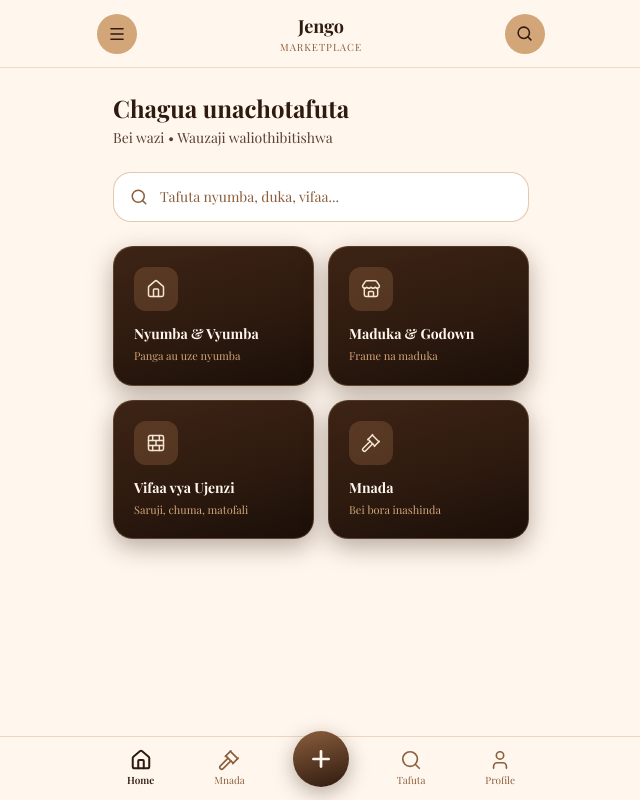
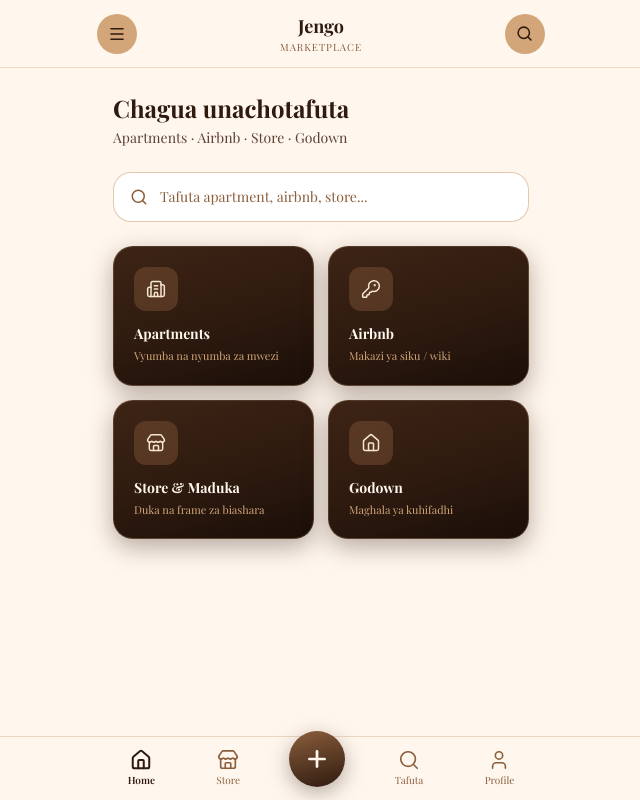
Before and after one commit to xrayssad/Jengo, a Next.js app in the folder frontend/: page /home in a window 1280 px wide. Shown: the whole page, without its empty margins (319-959 px from the left). Built offline with nearby package versions, Linux system fonts and the light colour scheme; a web font is replaced by a local one.

Commit message:
Remove Mnada; add Apartments, Airbnb, Store; clean landing CTAs

```diff
--- /dev/null
+++ b/frontend/src/app/airbnb/page.tsx
@@ -0,0 +1,66 @@
+"use client";
+
+import { ArrowLeft, MapPin, BadgeCheck, Heart, KeyRound } from "lucide-react";
+import Link from "next/link";
+
+const listings = [
+  { id: 1, title: "Studio ya wageni Masaki", price: "85,000", period: "/usiku", location: "Masaki, Dar", verified: true },
+  { id: 2, title: "Apartment 1BR Mikocheni", price: "120,000", period: "/usiku", location: "Mikocheni, Dar", verified: true },
+  { id: 3, title: "Chumba kizuri City Centre", price: "55,000", period: "/usiku", location: "Posta, Dar", verified: false },
+  { id: 4, title: "Villa ndogo Mbezi Beach", price: "250,000", period: "/usiku", location: "Mbezi Beach, Dar", verified: true },
+];
+
+export default function AirbnbPage() {
+  return (
+    <main className="min-h-screen pb-8" style={{ backgroundColor: "#FFF6ED" }}>
+      <header className="sticky top-0 z-20 px-4 py-3.5 glass" style={{ borderBottom: "1px solid rgba(210,166,121,0.4)" }}>
+        <div className="max-w-md mx-auto flex items-center gap-3">
+          <Link href="/home" className="btn-secondary w-10 h-10 rounded-full flex items-center justify-center shadow-warm-sm">
+            <ArrowLeft size={18} strokeWidth={2.2} />
+          </Link>
+          <div>
+            <h1 className="text-lg font-bold" style={{ color: "#2E1A0F" }}>Airbnb</h1>
+            <p className="text-xs" style={{ color: "#5C4033" }}>Makazi ya muda mfupi</p>
+          </div>
+        </div>
+      </header>
+
+      <div className="max-w-md mx-auto px-4 pt-4 space-y-3">
+        {listings.map((item) => (
+          <Link
+            key={item.id}
+            href={`/tangazo/${item.id}`}
+            className="card-lift block rounded-[18px] overflow-hidden"
+            style={{ backgroundColor: "white", border: "1px solid rgba(61,36,21,0.15)", boxShadow: "0 4px 16px rgba(46,26,15,0.07)" }}
+          >
+            <div className="h-36 flex items-center justify-center" style={{ background: "linear-gradient(165deg, #3D2415, #2E1A0F)" }}>
+              <KeyRound size={40} color="#D2A679" strokeWidth={1.5} />
+            </div>
+            <div className="p-4">
+              <div className="flex items-start justify-between gap-2">
+                <div>
+                  <div className="flex items-center gap-1.5 mb-1">
+                    {item.verified && (
+                      <span className="flex items-center gap-0.5 text-[10px] font-medium" style={{ color: "#8B5E3C" }}>
+                        <BadgeCheck size={12} /> Amethibitishwa
+                      </span>
+                    )}
+                  </div>
+                  <h3 className="font-bold text-[15px]" style={{ color: "#2E1A0F" }}>{item.title}</h3>
+                  <div className="flex items-center gap-1 mt-1">
+                    <MapPin size={12} color="#8B5E3C" />
+                    <span className="text-xs" style={{ color: "#5C4033" }}>{item.location}</span>
+                  </div>
+                </div>
+                <div className="text-right shrink-0">
+                  <p className="font-bold text-[15px]" style={{ color: "#2E1A0F" }}>TZS {item.price}</p>
+                  <p className="text-xs" style={{ color: "#5C4033" }}>{item.period}</p>
+                </div>
+              </div>
+            </div>
+          </Link>
+        ))}
+      </div>
+    </main>
+  );
+}
--- a/frontend/src/app/home/page.tsx
+++ b/frontend/src/app/home/page.tsx
@@ -1,14 +1,14 @@
 "use client";
 
-import { Home, Store, BrickWall, Gavel, Search, Plus, User, Menu } from "lucide-react";
+import { Home, Store, Building2, KeyRound, Search, Plus, User, Menu } from "lucide-react";
 import Link from "next/link";
 import { useState } from "react";
 
 const categories = [
-  { title: "Nyumba & Vyumba", description: "Panga au uze nyumba", icon: Home, href: "/nyumba" },
-  { title: "Maduka & Godown", description: "Frame na maduka", icon: Store, href: "/maduka" },
-  { title: "Vifaa vya Ujenzi", description: "Saruji, chuma, matofali", icon: BrickWall, href: "/vifaa" },
-  { title: "Mnada", description: "Bei bora inashinda", icon: Gavel, href: "/mnada" },
+  { title: "Apartments", description: "Vyumba na nyumba za mwezi", icon: Building2, href: "/nyumba" },
+  { title: "Airbnb", description: "Makazi ya siku / wiki", icon: KeyRound, href: "/airbnb" },
+  { title: "Store & Maduka", description: "Duka na frame za biashara", icon: Store, href: "/maduka" },
+  { title: "Godown", description: "Maghala ya kuhifadhi", icon: Home, href: "/maduka" },
 ];
 
 export default function HomePage() {
@@ -31,8 +31,8 @@ export default function HomePage() {
         </div>
         {menuOpen && (
           <div className="max-w-md mx-auto mt-3 rounded-2xl overflow-hidden" style={{ backgroundColor: "white", border: "1.5px solid #3D2415" }}>
-            <Link href="/profile" onClick={() => setMenuOpen(false)} className="block px-4 py-3.5 text-sm font-medium border-b" style={{ color: "#2E1A0F", borderColor: "rgba(61,36,21,0.1)" }}>Profile</Link>
-            <Link href="/weka-tangazo" onClick={() => setMenuOpen(false)} className="block px-4 py-3.5 text-sm font-medium border-b" style={{ color: "#2E1A0F", borderColor: "rgba(61,36,21,0.1)" }}>Weka Tangazo</Link>
+            <Link href="/profile" onClick={() => setMenuOpen(false)} className="block px-4 py-3.5 text-sm font-medium" style={{ color: "#2E1A0F", borderBottom: "1px solid rgba(61,36,21,0.1)" }}>Profile</Link>
+            <Link href="/weka-tangazo" onClick={() => setMenuOpen(false)} className="block px-4 py-3.5 text-sm font-medium" style={{ color: "#2E1A0F", borderBottom: "1px solid rgba(61,36,21,0.1)" }}>Weka Tangazo</Link>
             <Link href="/login" onClick={() => setMenuOpen(false)} className="block px-4 py-3.5 text-sm font-medium" style={{ color: "#A6452E" }}>Tokaa</Link>
           </div>
         )}
@@ -40,19 +40,27 @@ export default function HomePage() {
 
       <div className="max-w-md mx-auto px-4 pt-6">
         <h2 className="text-2xl font-bold mb-1" style={{ color: "#2E1A0F" }}>Chagua unachotafuta</h2>
-        <p className="text-sm mb-6" style={{ color: "#5C4033" }}>Bei wazi • Wauzaji waliothibitishwa</p>
+        <p className="text-sm mb-6" style={{ color: "#5C4033" }}>Apartments · Airbnb · Store · Godown</p>
 
         <Link href="/search" className="flex items-center gap-3 px-4 py-3.5 mb-6 rounded-[18px]" style={{ backgroundColor: "white", border: "1.5px solid rgba(210,166,121,0.6)" }}>
           <Search size={18} color="#8B5E3C" />
-          <span className="text-sm" style={{ color: "#8B5E3C" }}>Tafuta nyumba, duka, vifaa...</span>
+          <span className="text-sm" style={{ color: "#8B5E3C" }}>Tafuta apartment, airbnb, store...</span>
         </Link>
 
         <div className="grid grid-cols-2 gap-3.5">
           {categories.map((cat) => {
             const Icon = cat.icon;
             return (
-              <Link key={cat.title} href={cat.href} className="card-lift text-left p-5 rounded-[20px] relative overflow-hidden"
-                style={{ background: "linear-gradient(165deg, #3D2415 0%, #2E1A0F 55%, #1A0F08 100%)", border: "1px solid rgba(210,166,121,0.25)", boxShadow: "0 8px 24px rgba(46,26,15,0.35)" }}>
+              <Link
+                key={cat.title}
+                href={cat.href}
+                className="card-lift text-left p-5 rounded-[20px] relative overflow-hidden"
+                style={{
+                  background: "linear-gradient(165deg, #3D2415 0%, #2E1A0F 55%, #1A0F08 100%)",
+                  border: "1px solid rgba(210,166,121,0.25)",
+                  boxShadow: "0 8px 24px rgba(46,26,15,0.35)",
+                }}
+              >
                 <div className="relative z-10">
                   <div className="w-11 h-11 rounded-xl flex items-center justify-center mb-3" style={{ background: "rgba(139,94,60,0.4)" }}>
                     <Icon size={20} color="#F5E6D3" strokeWidth={1.8} />
@@ -66,15 +74,16 @@ export default function HomePage() {
         </div>
       </div>
 
+      {/* Bottom nav – bila Mnada */}
       <nav className="fixed bottom-0 left-0 right-0 z-40 glass" style={{ borderTop: "1px solid rgba(210,166,121,0.4)" }}>
         <div className="max-w-md mx-auto flex items-center justify-around py-2">
           <Link href="/home" className="flex flex-col items-center gap-0.5 py-1 px-3">
             <Home size={22} color="#2E1A0F" strokeWidth={2.2} />
             <span className="text-[10px] font-semibold" style={{ color: "#2E1A0F" }}>Home</span>
           </Link>
-          <Link href="/mnada" className="flex flex-col items-center gap-0.5 py-1 px-3">
-            <Gavel size={22} color="#8B5E3C" strokeWidth={1.8} />
-            <span className="text-[10px]" style={{ color: "#8B5E3C" }}>Mnada</span>
+          <Link href="/maduka" className="flex flex-col items-center gap-0.5 py-1 px-3">
+            <Store size={22} color="#8B5E3C" strokeWidth={1.8} />
+            <span className="text-[10px]" style={{ color: "#8B5E3C" }}>Store</span>
           </Link>
           <Link href="/weka-tangazo" className="w-14 h-14 -mt-5 rounded-full flex items-center justify-center"
             style={{ background: "linear-gradient(165deg, #8B5E3C, #2E1A0F)", boxShadow: "0 6px 20px rgba(46,26,15,0.35)" }}>
--- a/frontend/src/app/page.tsx
+++ b/frontend/src/app/page.tsx
@@ -4,44 +4,44 @@ import { useEffect, useState } from "react";
 import Link from "next/link";
 import Image from "next/image";
 import {
-  Home, Store, BrickWall, Gavel, ArrowRight, Shield,
-  BadgeCheck, Search, MapPin, Users, Building2, ChevronRight
+  Home, Store, Building2, KeyRound, ArrowRight, Shield,
+  BadgeCheck, Search, MapPin, Users, ChevronRight
 } from "lucide-react";
 
 const heroSlides = [
-  { img: "/real/room.jpg", label: "Nyumba Salama" },
-  { img: "/real/shop.jpg", label: "Maduka & Godown" },
-  { img: "/real/materials.jpg", label: "Vifaa vya Ujenzi" },
-  { img: "/real/market.jpg", label: "Mnada Rahisi" },
+  { img: "/real/room.jpg", label: "Apartments" },
+  { img: "/real/apartment.jpg", label: "Airbnb" },
+  { img: "/real/shop.jpg", label: "Store" },
+  { img: "/real/warehouse.jpg", label: "Maduka & Godown" },
 ];
 
 const services = [
   {
-    icon: Home,
-    title: "Nyumba & Vyumba",
-    desc: "Tafuta chumba, apartment au nyumba ya kupanga. Bei wazi, wenye nyumba waliothibitishwa.",
+    icon: Building2,
+    title: "Apartments",
+    desc: "Vyumba na apartment za kupanga kwa mwezi — bei wazi, wenye nyumba waliothibitishwa.",
     img: "/real/apartment.jpg",
     href: "/register",
   },
   {
-    icon: Store,
-    title: "Maduka & Godown",
-    desc: "Frame za maduka, showroom na godown za biashara — karibu na soko lako.",
-    img: "/real/warehouse.jpg",
+    icon: KeyRound,
+    title: "Airbnb",
+    desc: "Makazi ya muda mfupi: siku, wiki au likizo. Ideal kwa wageni na safari.",
+    img: "/real/room.jpg",
     href: "/register",
   },
   {
-    icon: BrickWall,
-    title: "Vifaa vya Ujenzi",
-    desc: "Saruji, chuma, matofali na vifaa vingine kutoka wauzaji wa uhakika.",
-    img: "/real/materials.jpg",
+    icon: Store,
+    title: "Store & Maduka",
+    desc: "Maduka, frame na nafasi za biashara — panga au uze duka lako.",
+    img: "/real/shop.jpg",
     href: "/register",
   },
   {
-    icon: Gavel,
-    title: "Mnada",
-    desc: "Shindana kwa bei bora. Mnada wa nyumba, maduka na vifaa — uwazi kamili.",
-    img: "/real/market.jpg",
+    icon: Home,
+    title: "Godown",
+    desc: "Maghala na godown za kuhifadhi bidhaa — karibu na barabara kuu.",
+    img: "/real/warehouse.jpg",
     href: "/register",
   },
 ];
@@ -65,10 +65,11 @@ export default function LandingPage() {
 
   return (
     <main className="min-h-screen overflow-x-hidden" style={{ backgroundColor: "#FFF6ED" }}>
+      {/* Header – Ingia + Jisajili tu (hakuna duplicate) */}
       <header
         className="fixed top-0 left-0 right-0 z-50 px-4 py-3"
         style={{
-          backgroundColor: "rgba(255,246,237,0.88)",
+          backgroundColor: "rgba(255,246,237,0.9)",
           backdropFilter: "blur(16px)",
           borderBottom: "1px solid rgba(210,166,121,0.25)",
         }}
@@ -84,20 +85,25 @@ export default function LandingPage() {
             </div>
           </div>
           <div className="flex items-center gap-2">
-            <Link href="/login" className="text-sm font-semibold px-4 py-2" style={{ color: "#2E1A0F" }}>Ingia</Link>
-            <Link href="/register" className="text-sm font-semibold px-5 py-2.5 rounded-full transition-transform hover:scale-[1.03]"
-              style={{ backgroundColor: "#2E1A0F", color: "#FFF6ED", boxShadow: "0 4px 14px rgba(46,26,15,0.25)" }}>
+            <Link href="/login" className="text-sm font-semibold px-3 py-2" style={{ color: "#2E1A0F" }}>
+              Ingia
+            </Link>
+            <Link
+              href="/register"
+              className="text-sm font-semibold px-5 py-2.5 rounded-full transition-transform hover:scale-[1.03]"
+              style={{ backgroundColor: "#2E1A0F", color: "#FFF6ED", boxShadow: "0 4px 14px rgba(46,26,15,0.25)" }}
+            >
               Jisajili
             </Link>
           </div>
         </div>
       </header>
 
-      {/* HERO – picha za kweli */}
+      {/* Hero */}
       <section className="relative pt-16 min-h-[85vh] flex flex-col justify-end overflow-hidden">
         <div className="absolute inset-0">
           {heroSlides.map((s, i) => (
-            <div key={s.img} className="absolute inset-0 transition-opacity duration-[1200ms]" style={{ opacity: slide === i ? 1 : 0 }}>
+            <div key={s.img + i} className="absolute inset-0 transition-opacity duration-[1200ms]" style={{ opacity: slide === i ? 1 : 0 }}>
               <Image
                 src={s.img}
                 alt={s.label}
@@ -111,42 +117,54 @@ export default function LandingPage() {
               />
             </div>
           ))}
-          <div className="absolute inset-0" style={{
-            background: "linear-gradient(to top, #1A0F08 0%, rgba(26,15,8,0.7) 40%, rgba(26,15,8,0.25) 70%, rgba(46,26,15,0.15) 100%)",
-          }} />
+          <div
+            className="absolute inset-0"
+            style={{
+              background: "linear-gradient(to top, #1A0F08 0%, rgba(26,15,8,0.72) 40%, rgba(26,15,8,0.25) 70%, transparent 100%)",
+            }}
+          />
         </div>
 
         <div className={`relative z-10 max-w-5xl mx-auto px-4 pb-12 w-full transition-all duration-700 ${mounted ? "opacity-100 translate-y-0" : "opacity-0 translate-y-6"}`}>
-          <p className="text-xs font-semibold tracking-[0.25em] uppercase mb-3" style={{ color: "#D2A679" }}>Marketplace ya Tanzania</p>
+          <p className="text-xs font-semibold tracking-[0.25em] uppercase mb-3" style={{ color: "#D2A679" }}>
+            Marketplace ya Tanzania
+          </p>
           <h1 className="text-3xl sm:text-4xl md:text-5xl font-bold leading-[1.15] mb-4 max-w-xl" style={{ color: "#FFF6ED" }}>
-            Nyumba, maduka na vifaa — yote mahali pamoja
+            Apartments, Airbnb na Store — mahali pamoja
           </h1>
           <p className="text-sm sm:text-base leading-relaxed mb-8 max-w-md" style={{ color: "rgba(255,246,237,0.85)" }}>
-            Jengo inaunganisha wapangaji, wenye nyumba na wauzaji wa vifaa. Tafuta, weka tangazo, au shiriki mnada — kwa uaminifu na urahisi.
+            Panga nyumba au apartment, book Airbnb kwa siku, au pata duka na godown. Bei wazi, wamiliki waliothibitishwa.
           </p>
-          <div className="flex flex-col sm:flex-row gap-3">
-            <Link href="/register" className="inline-flex items-center justify-center gap-2 py-4 px-8 rounded-[16px] font-semibold text-[15px] transition-transform hover:scale-[1.03]"
-              style={{ backgroundColor: "#D2A679", color: "#2E1A0F", boxShadow: "0 8px 24px rgba(210,166,121,0.35)" }}>
-              Anza Bure <ArrowRight size={18} />
-            </Link>
-            <Link href="/login" className="inline-flex items-center justify-center py-4 px-8 rounded-[16px] font-semibold text-[15px]"
-              style={{ backgroundColor: "rgba(255,246,237,0.12)", color: "#FFF6ED", border: "1.5px solid rgba(255,246,237,0.35)", backdropFilter: "blur(8px)" }}>
-              Nina akaunti
-            </Link>
-          </div>
+          {/* CTA moja tu kwenye hero */}
+          <Link
+            href="/register"
+            className="inline-flex items-center justify-center gap-2 py-4 px-8 rounded-[16px] font-semibold text-[15px] transition-transform hover:scale-[1.03]"
+            style={{ backgroundColor: "#D2A679", color: "#2E1A0F", boxShadow: "0 8px 24px rgba(210,166,121,0.35)" }}
+          >
+            Anza Bure <ArrowRight size={18} />
+          </Link>
           <div className="flex gap-2 mt-8">
             {heroSlides.map((_, i) => (
-              <button key={i} onClick={() => setSlide(i)} className="h-1.5 rounded-full transition-all duration-300"
-                style={{ width: slide === i ? 24 : 8, backgroundColor: slide === i ? "#D2A679" : "rgba(255,246,237,0.35)" }} />
+              <button
+                key={i}
+                onClick={() => setSlide(i)}
+                className="h-1.5 rounded-full transition-all duration-300"
+                style={{
+                  width: slide === i ? 24 : 8,
+                  backgroundColor: slide === i ? "#D2A679" : "rgba(255,246,237,0.35)",
+                }}
+              />
             ))}
           </div>
         </div>
       </section>
 
-      {/* STATS */}
+      {/* Stats */}
       <section className="relative z-10 -mt-6 px-4">
-        <div className="max-w-5xl mx-auto grid grid-cols-2 sm:grid-cols-4 gap-3 rounded-[22px] p-4 sm:p-5"
-          style={{ backgroundColor: "white", border: "1px solid rgba(61,36,21,0.1)", boxShadow: "0 16px 40px rgba(46,26,15,0.1)" }}>
+        <div
+          className="max-w-5xl mx-auto grid grid-cols-2 sm:grid-cols-4 gap-3 rounded-[22px] p-4"
+          style={{ backgroundColor: "white", border: "1px solid rgba(61,36,21,0.1)", boxShadow: "0 16px 40px rgba(46,26,15,0.1)" }}
+        >
           {stats.map((s) => (
             <div key={s.label} className="text-center py-2">
               <s.icon size={20} color="#8B5E3C" className="mx-auto mb-1.5" />
@@ -157,22 +175,25 @@ export default function LandingPage() {
         </div>
       </section>
 
-      {/* SERVICES */}
+      {/* Services – Apartments, Airbnb, Store, Godown */}
       <section className="px-4 py-14 max-w-5xl mx-auto">
         <div className="text-center mb-8">
           <p className="text-xs font-semibold tracking-[0.2em] uppercase mb-2" style={{ color: "#8B5E3C" }}>Huduma zetu</p>
-          <h2 className="text-2xl sm:text-3xl font-bold" style={{ color: "#2E1A0F" }}>Kila kitu unachohitaji</h2>
+          <h2 className="text-2xl sm:text-3xl font-bold" style={{ color: "#2E1A0F" }}>Unachoweza kupata</h2>
           <p className="text-sm mt-2 max-w-md mx-auto" style={{ color: "#5C4033" }}>
-            Kutoka chumba cha kupanga hadi vifaa vya ujenzi — jukwaa moja linatosha
+            Makazi ya muda mrefu, Airbnb, maduka na godown
           </p>
         </div>
         <div className="grid sm:grid-cols-2 gap-4">
           {services.map((svc) => {
             const Icon = svc.icon;
             return (
-              <Link key={svc.title} href={svc.href}
+              <Link
+                key={svc.title}
+                href={svc.href}
                 className="group relative rounded-[22px] overflow-hidden transition-all duration-300 hover:-translate-y-1.5"
-                style={{ boxShadow: "0 8px 28px rgba(46,26,15,0.1)", border: "1px solid rgba(61,36,21,0.12)" }}>
+                style={{ boxShadow: "0 8px 28px rgba(46,26,15,0.1)", border: "1px solid rgba(61,36,21,0.12)" }}
+              >
                 <div className="relative h-48 overflow-hidden">
                   <Image src={svc.img} alt={svc.title} fill className="object-cover transition-transform duration-500 group-hover:scale-110" />
                   <div className="absolute inset-0" style={{ background: "linear-gradient(to top, rgba(26,15,8,0.8) 0%, transparent 60%)" }} />
@@ -195,61 +216,55 @@ export default function LandingPage() {
         </div>
       </section>
 
-      {/* STEPS */}
+      {/* Hatua 3 */}
       <section className="px-4 py-12" style={{ backgroundColor: "rgba(210,166,121,0.12)" }}>
         <div className="max-w-5xl mx-auto">
           <div className="text-center mb-8">
-            <p className="text-xs font-semibold tracking-[0.2em] uppercase mb-2" style={{ color: "#8B5E3C" }}>Rahisi</p>
-            <h2 className="text-2xl sm:text-3xl font-bold" style={{ color: "#2E1A0F" }}>Hatua 3 tu</h2>
+            <h2 className="text-2xl font-bold" style={{ color: "#2E1A0F" }}>Hatua 3 tu</h2>
           </div>
           <div className="grid sm:grid-cols-3 gap-5">
             {[
-              { n: "01", t: "Jisajili bure", d: "Fungua akaunti kwa namba ya simu — hakuna ada ya kujiunga." },
-              { n: "02", t: "Tafuta au weka", d: "Chagua kategoria, tafuta kinachohitajika, au weka tangazo lako." },
-              { n: "03", t: "Wasiliana", d: "Tuma ombi au piga simu — maliza biashara kwa uaminifu." },
+              { n: "01", t: "Jisajili bure", d: "Fungua akaunti kwa namba ya simu." },
+              { n: "02", t: "Chagua kategoria", d: "Apartment, Airbnb, Store au Godown." },
+              { n: "03", t: "Wasiliana", d: "Tuma ombi au piga simu moja kwa moja." },
             ].map((step) => (
-              <div key={step.n} className="rounded-[20px] p-5 transition-all duration-300 hover:-translate-y-1"
-                style={{ backgroundColor: "white", border: "1px solid rgba(61,36,21,0.1)", boxShadow: "0 6px 20px rgba(46,26,15,0.06)" }}>
+              <div key={step.n} className="rounded-[20px] p-5" style={{ backgroundColor: "white", border: "1px solid rgba(61,36,21,0.1)" }}>
                 <span className="text-3xl font-bold block mb-3" style={{ color: "#D2A679" }}>{step.n}</span>
-                <h3 className="font-bold text-base mb-1.5" style={{ color: "#2E1A0F" }}>{step.t}</h3>
-                <p className="text-xs leading-relaxed" style={{ color: "#5C4033" }}>{step.d}</p>
+                <h3 className="font-bold text-base mb-1" style={{ color: "#2E1A0F" }}>{step.t}</h3>
+                <p className="text-xs" style={{ color: "#5C4033" }}>{step.d}</p>
               </div>
             ))}
           </div>
         </div>
       </section>
 
-      {/* TRUST */}
+      {/* Trust + CTA ya mwisho (moja tu) */}
       <section className="px-4 py-12 max-w-5xl mx-auto">
-        <div className="rounded-[24px] p-6 sm:p-8 flex flex-col sm:flex-row items-center gap-6"
-          style={{ background: "linear-gradient(145deg, #3D2415 0%, #2E1A0F 60%, #1A0F08 100%)", boxShadow: "0 16px 40px rgba(46,26,15,0.3)" }}>
-          <div className="flex-1 text-center sm:text-left">
+        <div
+          className="rounded-[24px] p-6 sm:p-8 text-center sm:text-left flex flex-col sm:flex-row items-center gap-6"
+          style={{ background: "linear-gradient(145deg, #3D2415, #2E1A0F)", boxShadow: "0 16px 40px rgba(46,26,15,0.3)" }}
+        >
+          <div className="flex-1">
             <div className="flex items-center justify-center sm:justify-start gap-2 mb-3">
               <Shield size={22} color="#D2A679" />
               <span className="text-xs font-semibold tracking-wider uppercase" style={{ color: "#D2A679" }}>Uaminifu kwanza</span>
             </div>
-            <h2 className="text-xl sm:text-2xl font-bold mb-2" style={{ color: "#FFF6ED" }}>Wauzaji waliothibitishwa, bei wazi</h2>
-            <p className="text-sm leading-relaxed" style={{ color: "rgba(255,246,237,0.7)" }}>
-              Kila mwenye nyumba na tangazo hufanyiwa ukaguzi. Hakuna ada za siri.
+            <h2 className="text-xl sm:text-2xl font-bold mb-2" style={{ color: "#FFF6ED" }}>
+              Wamiliki waliothibitishwa, bei wazi
+            </h2>
+            <p className="text-sm" style={{ color: "rgba(255,246,237,0.7)" }}>
+              Hakuna ada za siri. Unajua unacholipa kabla ya kuendelea.
             </p>
           </div>
-          <Link href="/register" className="shrink-0 inline-flex items-center gap-2 py-3.5 px-7 rounded-[14px] font-semibold text-sm transition-transform hover:scale-[1.03]"
-            style={{ backgroundColor: "#D2A679", color: "#2E1A0F" }}>
-            Anza sasa <ArrowRight size={16} />
+          <Link
+            href="/register"
+            className="shrink-0 inline-flex items-center gap-2 py-3.5 px-7 rounded-[14px] font-semibold text-sm"
+            style={{ backgroundColor: "#D2A679", color: "#2E1A0F" }}
+          >
+            Fungua Akaunti <ArrowRight size={16} />
           </Link>
         </div>
-      </section>
-
-      <section className="px-4 pb-16 max-w-lg mx-auto text-center">
-        <h2 className="text-2xl font-bold mb-2" style={{ color: "#2E1A0F" }}>Tayari kuanza?</h2>
-        <p className="text-sm mb-6" style={{ color: "#5C4033" }}>Jisajili bure — tafuta ndani ya dakika chache</p>
-        <Link href="/register" className="btn-primary pulse-cta inline-flex items-center justify-center gap-2 w-full py-4 rounded-[18px] font-semibold text-[15px]">
-          Fungua Akaunti Bure <ArrowRight size={18} />
-        </Link>
-        <p className="text-sm mt-4" style={{ color: "#5C4033" }}>
-          Una akaunti? <Link href="/login" className="font-bold" style={{ color: "#8B5E3C" }}>Ingia</Link>
-        </p>
-        <p className="text-xs mt-8" style={{ color: "#8B5E3C" }}>© 2026 Jengo App · Tanzania</p>
+        <p className="text-center text-xs mt-8" style={{ color: "#8B5E3C" }}>© 2026 Jengo App · Tanzania</p>
       </section>
     </main>
   );
```
